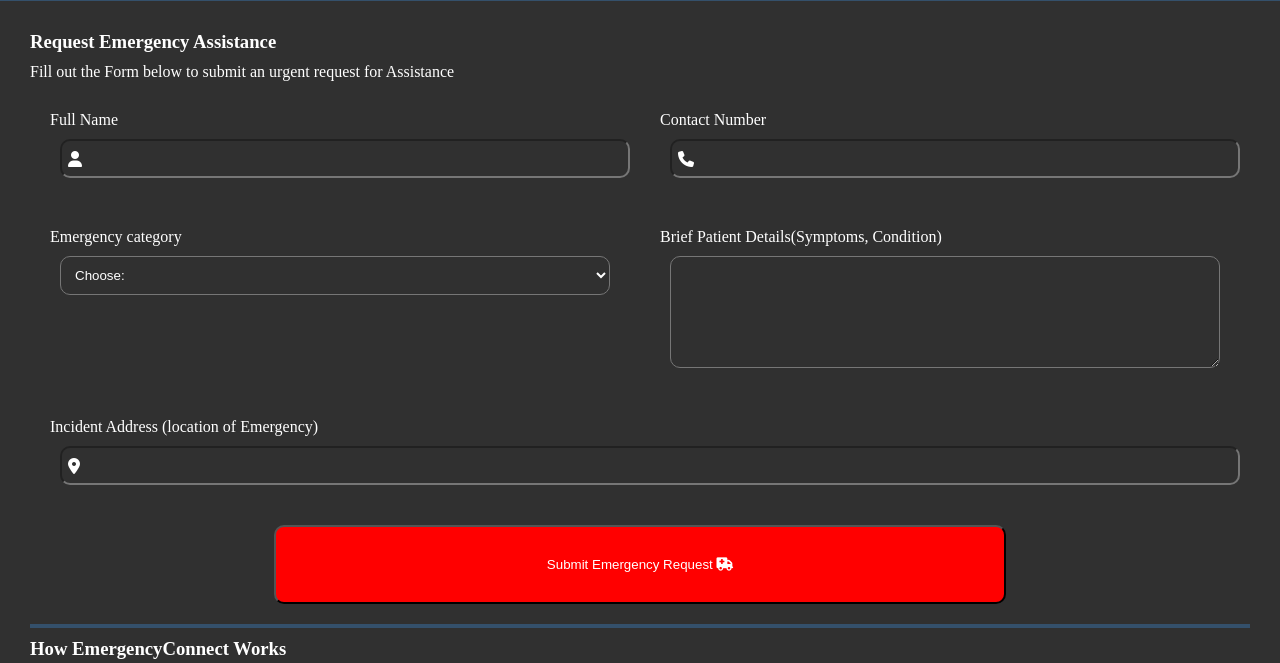
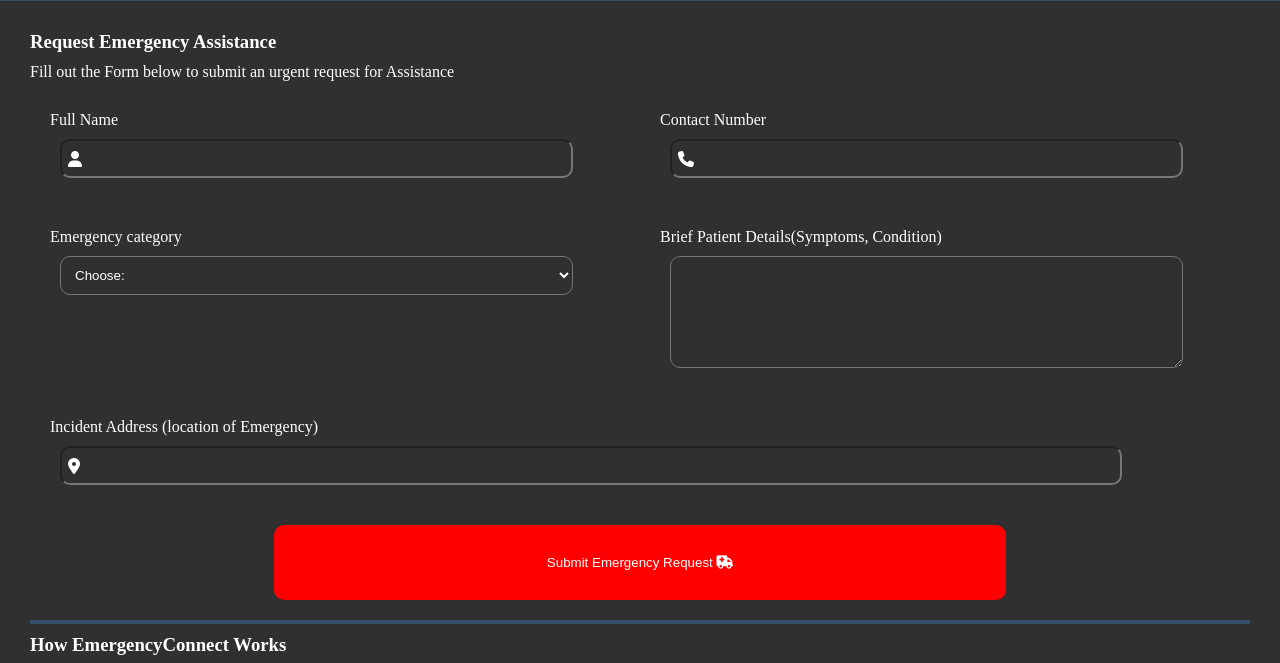
Before and after one commit to muneebims/EmergencyConnect, a plain HTML site: page request.html in a window 1280 px wide. Shown: the part 133-796 px from the top of the page. Drawn offline with Linux system fonts and the light colour scheme.

Commit message:
Refactor CSS for improved structure and readability

```diff
--- a/request.css
+++ b/request.css
@@ -2,6 +2,7 @@
     padding: 0;
     margin: 0;
     color: white;
+    box-sizing: border-box;
 }
 header{
     display: flex;
@@ -100,11 +101,12 @@ select{
     border-radius: 10px;
     padding: 10px;
     margin: 10px;
+    width: 90%;
 }
 select option{
     border-radius: 10px;
     color: white;
-
+    /* width: 50%; */
 
 }
 input{
@@ -113,7 +115,7 @@ input{
     padding: 10px;
     margin: 10px;
     background: #303030;
-    width: 100%;
+    width: 90%;
     box-sizing: border-box;
 
 }
@@ -123,6 +125,7 @@ textarea{
     border-radius: 10px;
     padding: 10px;
     margin: 10px;
+    width: 90%;
 }
 .input-container{
     position: relative;
@@ -158,7 +161,15 @@ textarea{
     width: 60%;
     margin: 10px;
     border-radius: 10px;
+    cursor: pointer;
+    border: none;
 }
+.submit button:hover{
+    transform: scale(1.08);
+    background: #000;
+
+}
+
 .cards{
     display: flex;
     justify-content: space-between;
```
